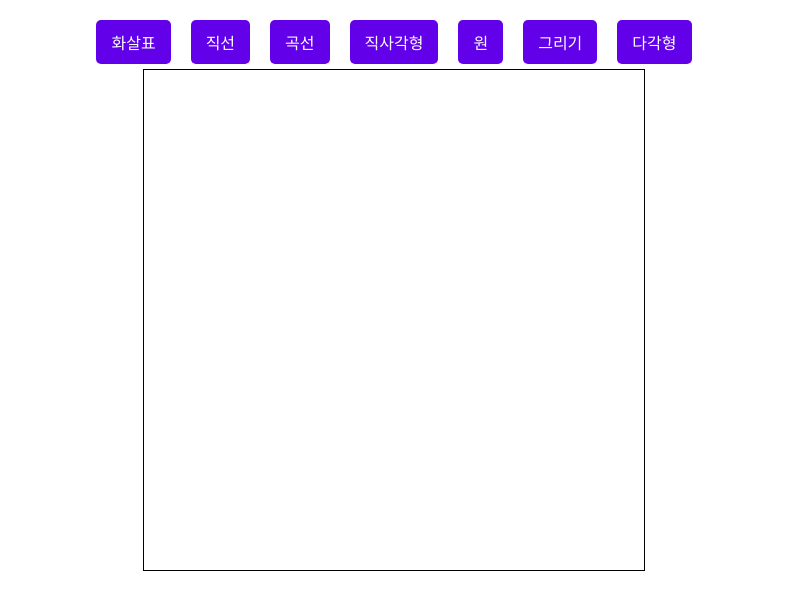
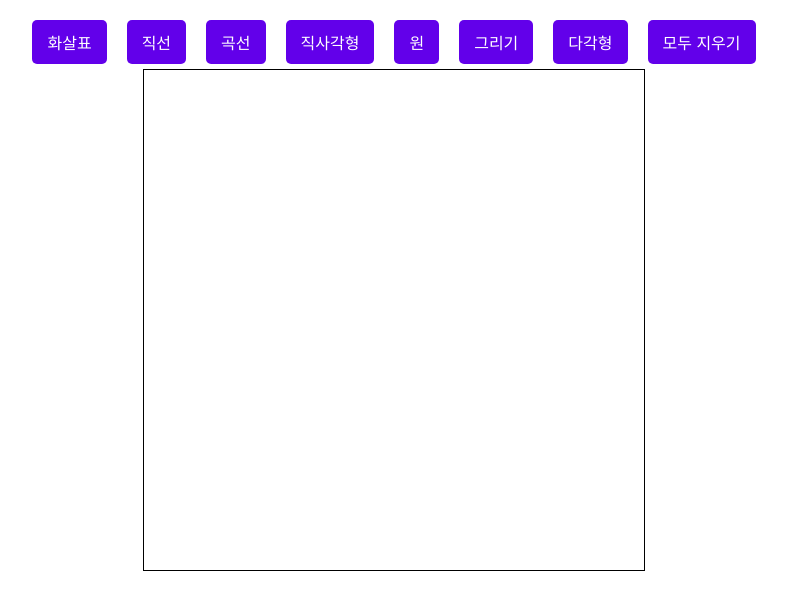
Before and after one commit to oridori2705/Konva-test, a React (Vite) app: page / in a window 1280 px wide. Shown: the top 610 px of the page, without its empty margins (246-1033 px from the left). Built offline with nearby package versions, Linux system fonts and the light colour scheme.

Commit message:
feat: 모두 지우기 기능 추가

```diff
--- a/src/App.tsx
+++ b/src/App.tsx
@@ -38,6 +38,16 @@ function App() {
   const isPaintRef = useRef(false);
   const currentShapeIdRef = useRef<string>();
   const isPaintFirstSplineRef = useRef(true);
+
+  const onClear = useCallback(() => {
+    setRectangles([]);
+    setCircles([]);
+    setFreeLines([]);
+    setArrows([]);
+    setLines([]);
+    setSplines([]);
+    setPolygons([]);
+  }, []);
 
   const onStageMouseDown = useCallback(() => {
     if (drawAction === DrawAction.Select || !stageRef.current) return;
@@ -320,6 +330,7 @@ function App() {
         <Button onClick={() => setDrawAction("circle")}>원</Button>
         <Button onClick={() => setDrawAction("freeLine")}>그리기</Button>
         <Button onClick={() => setDrawAction("polygon")}>다각형</Button>
+        <Button onClick={onClear}>모두 지우기</Button>
       </div>
       <DrawBox size={SIZE}>
         <Stage
```
